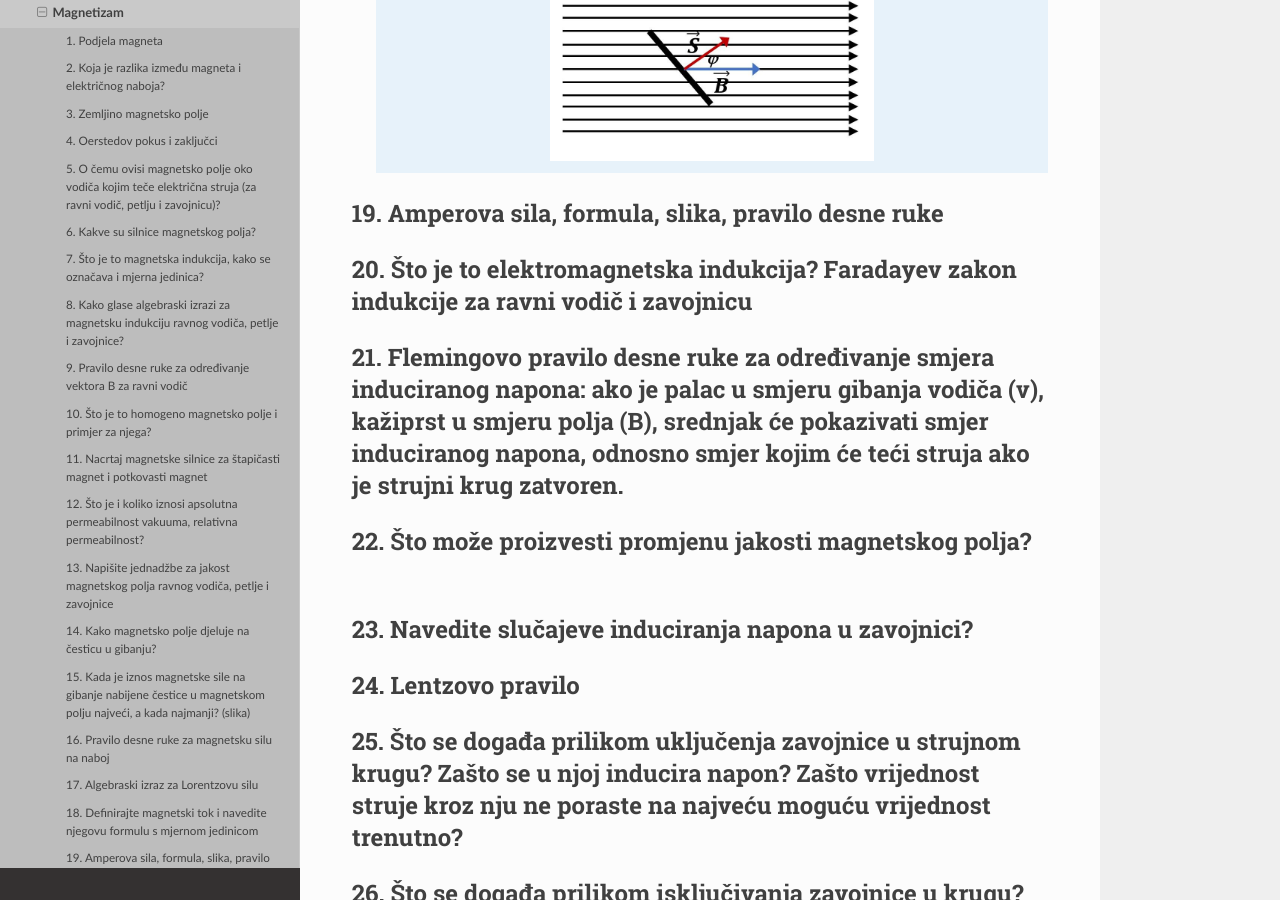
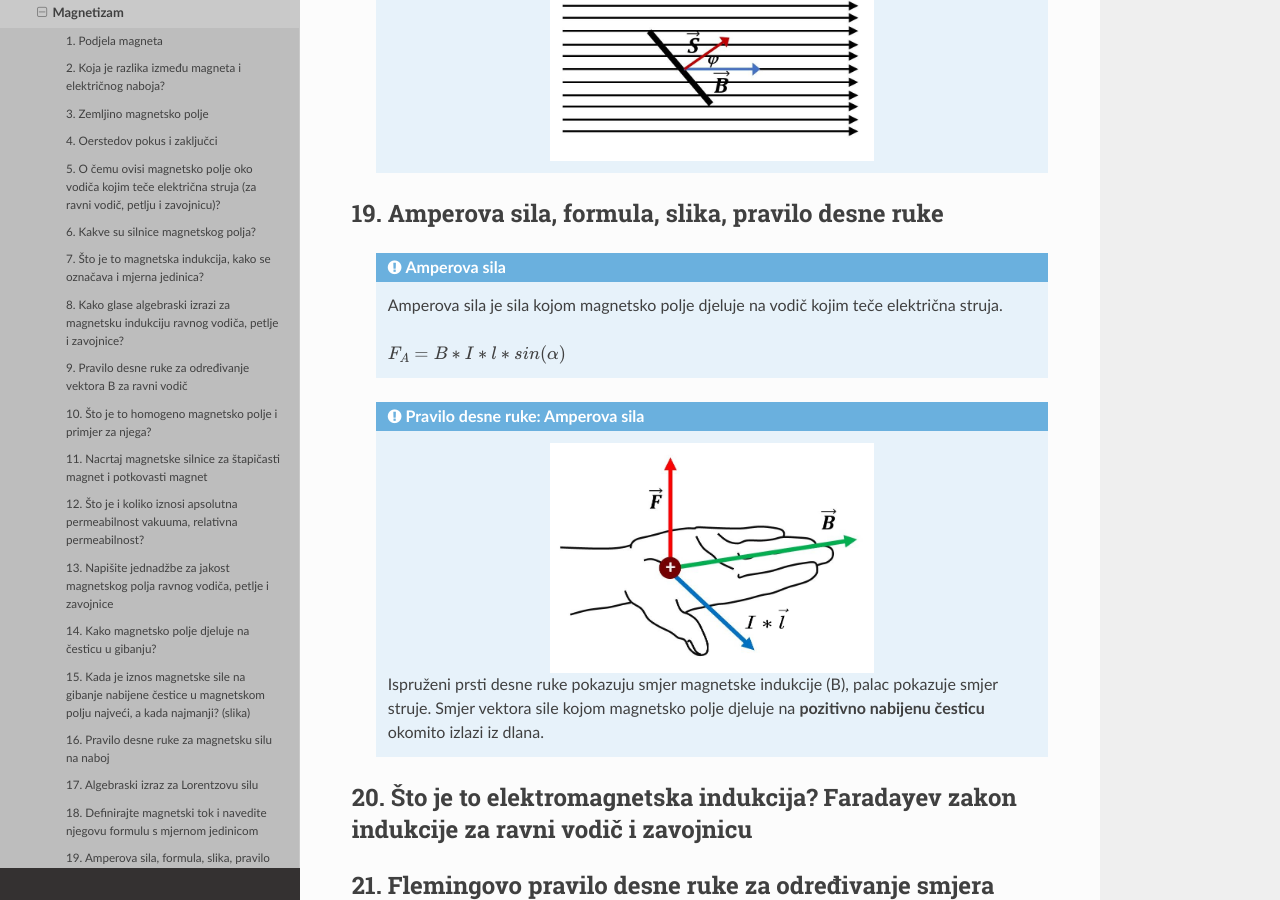
Before and after one commit to recycleTheC/tsrb-h_razred, a Sphinx documentation site: the page built from source/3_razred/fizika/magnetizam/magnetizam.rst, in a window 1280 px wide and 900 px high, scrolled down 7653 px. Built offline with Sphinx 7.4.7 and the Read the Docs theme 2.0.0, drawn with Linux system fonts in a browser that asks for light colours.

Commit message:
Amperva sila

```diff
--- a/source/3_razred/fizika/magnetizam/magnetizam.rst
+++ b/source/3_razred/fizika/magnetizam/magnetizam.rst
@@ -205,6 +205,20 @@ Magnetizam
 19. Amperova sila, formula, slika, pravilo desne ruke
 ^^^^^^^^^^^^^^^^^^^^^^^^^^^^^^^^^^^^^^^^^^^^^^^^^^^^^
 
+  .. admonition:: Amperova sila
+
+    Amperova sila je sila kojom magnetsko polje djeluje na vodič kojim teče električna struja.
+
+    :math:`F_{A} = B * I * l * sin(\alpha)`
+
+  .. admonition:: Pravilo desne ruke: Amperova sila
+
+    .. image:: pdr_amper.jpg
+      :width: 50%
+      :align: center
+
+    Ispruženi prsti desne ruke pokazuju smjer magnetske indukcije (B), palac pokazuje smjer struje. Smjer vektora sile kojom magnetsko polje djeluje na **pozitivno nabijenu česticu** okomito izlazi iz dlana.
+
 20. Što je to elektromagnetska indukcija? Faradayev zakon indukcije za ravni vodič i zavojnicu
 ^^^^^^^^^^^^^^^^^^^^^^^^^^^^^^^^^^^^^^^^^^^^^^^^^^^^^^^^^^^^^^^^^^^^^^^^^^^^^^^^^^^^^^^^^^^^^^
 
```
Also changed, not shown: source/3_razred/fizika/magnetizam/pdr_amper.jpg (added).
